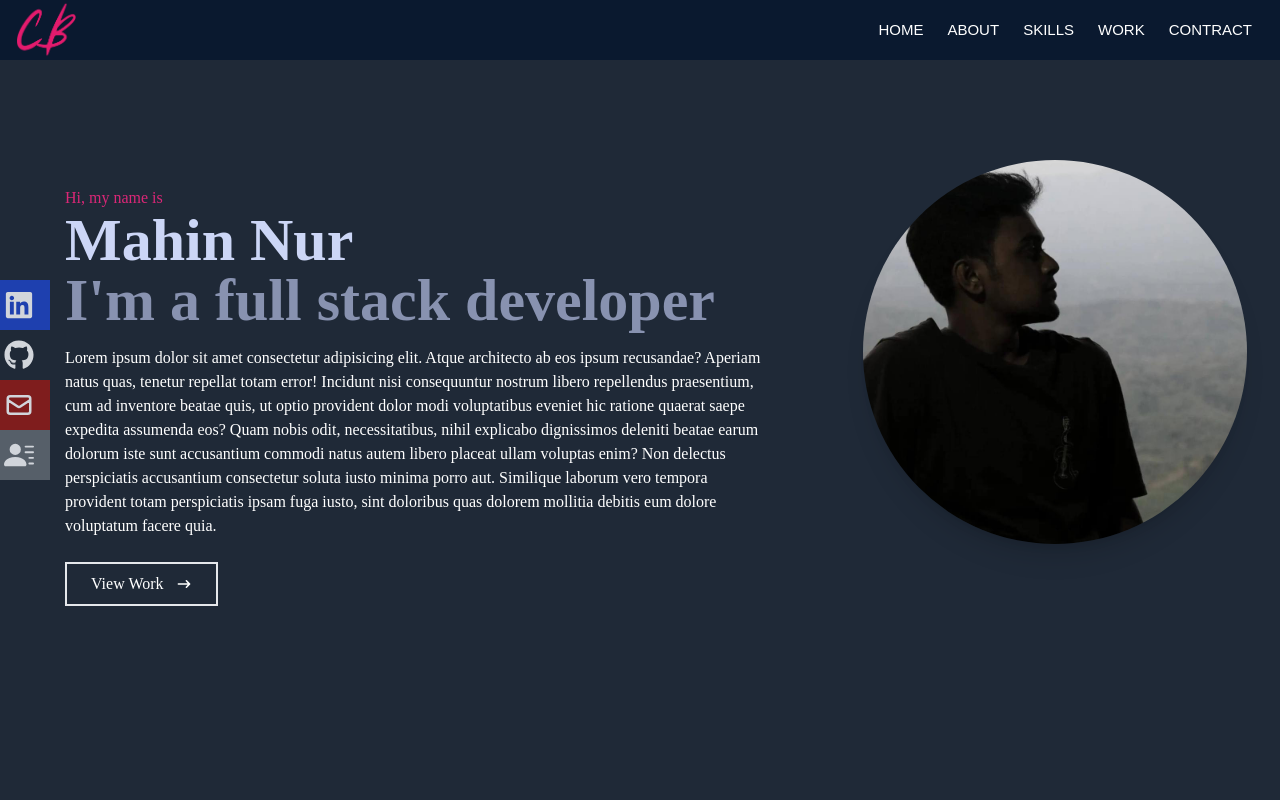
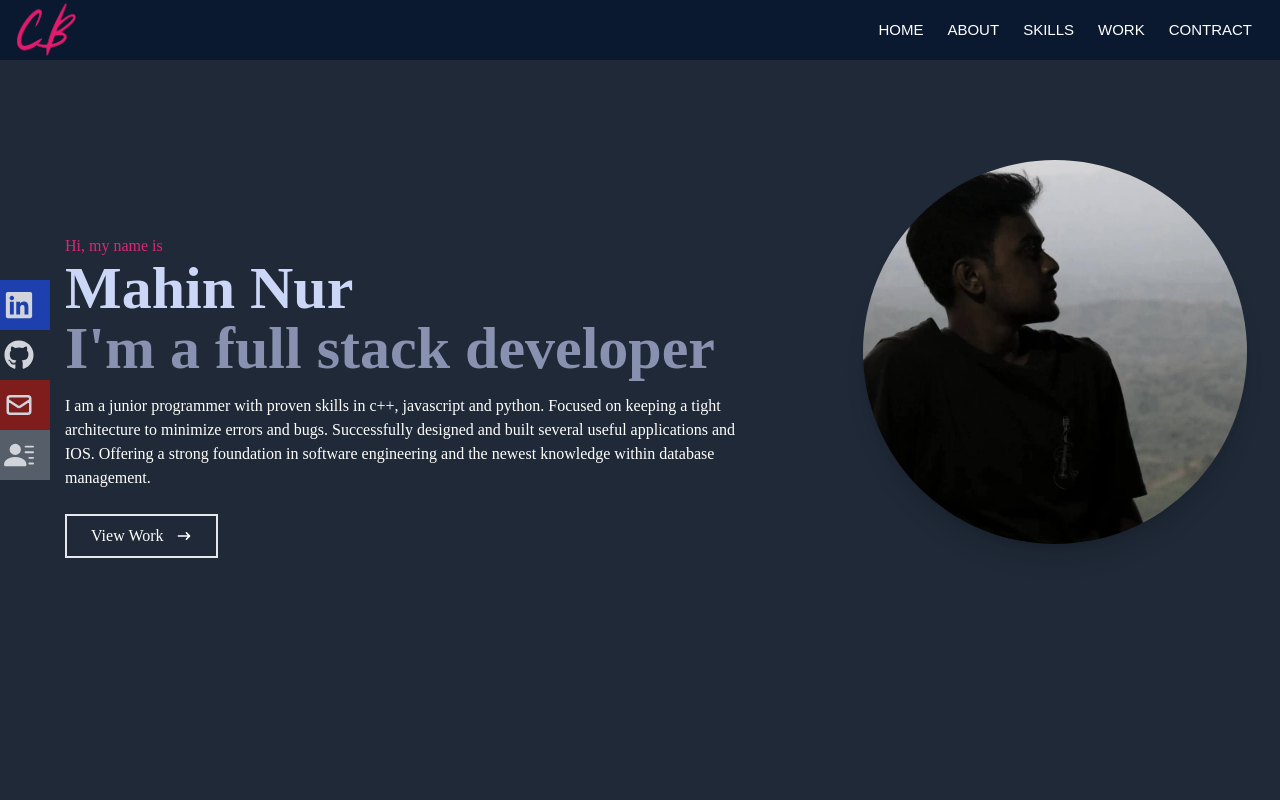
Before and after one commit to injammahin/portfolio, a React (Create React App) app: page / in a window 1280 px wide. Shown: the top 800 px of the page. Built offline with nearby package versions, Linux system fonts and the light colour scheme.

Commit message:
all done

```diff
--- a/src/components/HomeBar.jsx
+++ b/src/components/HomeBar.jsx
@@ -16,18 +16,11 @@ const HomeBar = () => {
             I'm a full stack developer
           </h2>
           <p className="text-white py-4 max-w-[700px]">
-            Lorem ipsum dolor sit amet consectetur adipisicing elit. Atque
-            architecto ab eos ipsum recusandae? Aperiam natus quas, tenetur
-            repellat totam error! Incidunt nisi consequuntur nostrum libero
-            repellendus praesentium, cum ad inventore beatae quis, ut optio
-            provident dolor modi voluptatibus eveniet hic ratione quaerat saepe
-            expedita assumenda eos? Quam nobis odit, necessitatibus, nihil
-            explicabo dignissimos deleniti beatae earum dolorum iste sunt
-            accusantium commodi natus autem libero placeat ullam voluptas enim?
-            Non delectus perspiciatis accusantium consectetur soluta iusto
-            minima porro aut. Similique laborum vero tempora provident totam
-            perspiciatis ipsam fuga iusto, sint doloribus quas dolorem mollitia
-            debitis eum dolore voluptatum facere quia.
+            I am a junior programmer with proven skills in c++, javascript and
+            python. Focused on keeping a tight architecture to minimize errors
+            and bugs. Successfully designed and built several useful
+            applications and IOS. Offering a strong foundation in software
+            engineering and the newest knowledge within database management.
           </p>
           <div>
             <button className="text-white group border-2 px-6 py-2 my-2 flex items-center hover:bg-pink-600 hover:border-pink-600">
--- a/src/components/Work.jsx
+++ b/src/components/Work.jsx
@@ -3,6 +3,7 @@ import WorkImg from "../assets/projects/workImg.jpeg";
 import realEstate from "../assets/work.png";
 import realEstatee from "../assets/workk.png";
 import realEstat from "../assets/wor.png";
+import work from "../assets/woork.png";
 const Work = () => {
   return (
     <div
@@ -93,7 +94,7 @@ const Work = () => {
             </div>
           </div>
           <div
-            style={{ backgroundImage: `url(${realEstate})` }}
+            style={{ backgroundImage: `url(${work})` }}
             className="shadow-lg shadow[#040c16] group container rounded-md flex justify-center items-center mx-auto content-div"
           >
             {/* Hover effect */}
```
Also changed, not shown: 1 other file (tests, documents, lock files or other folders).
